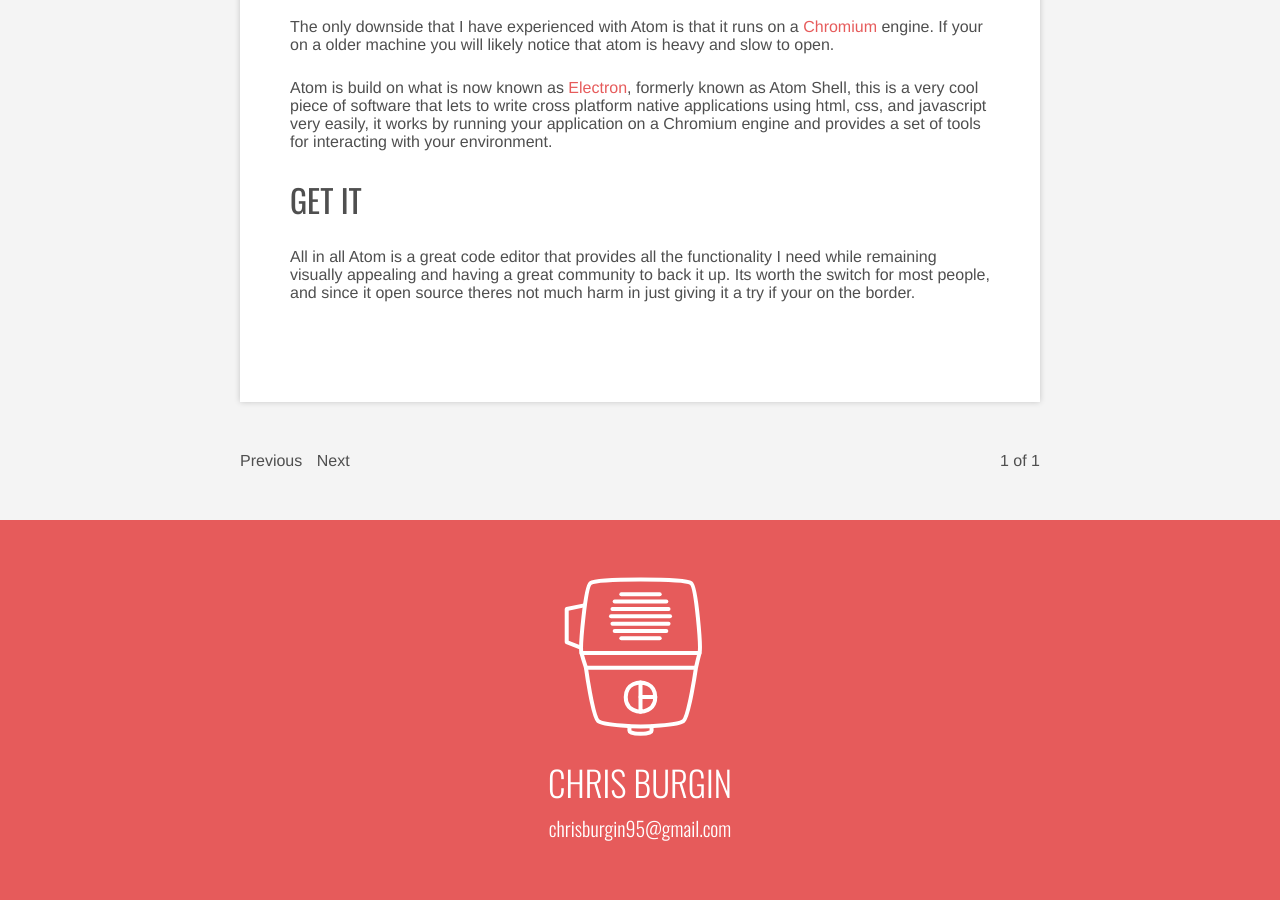
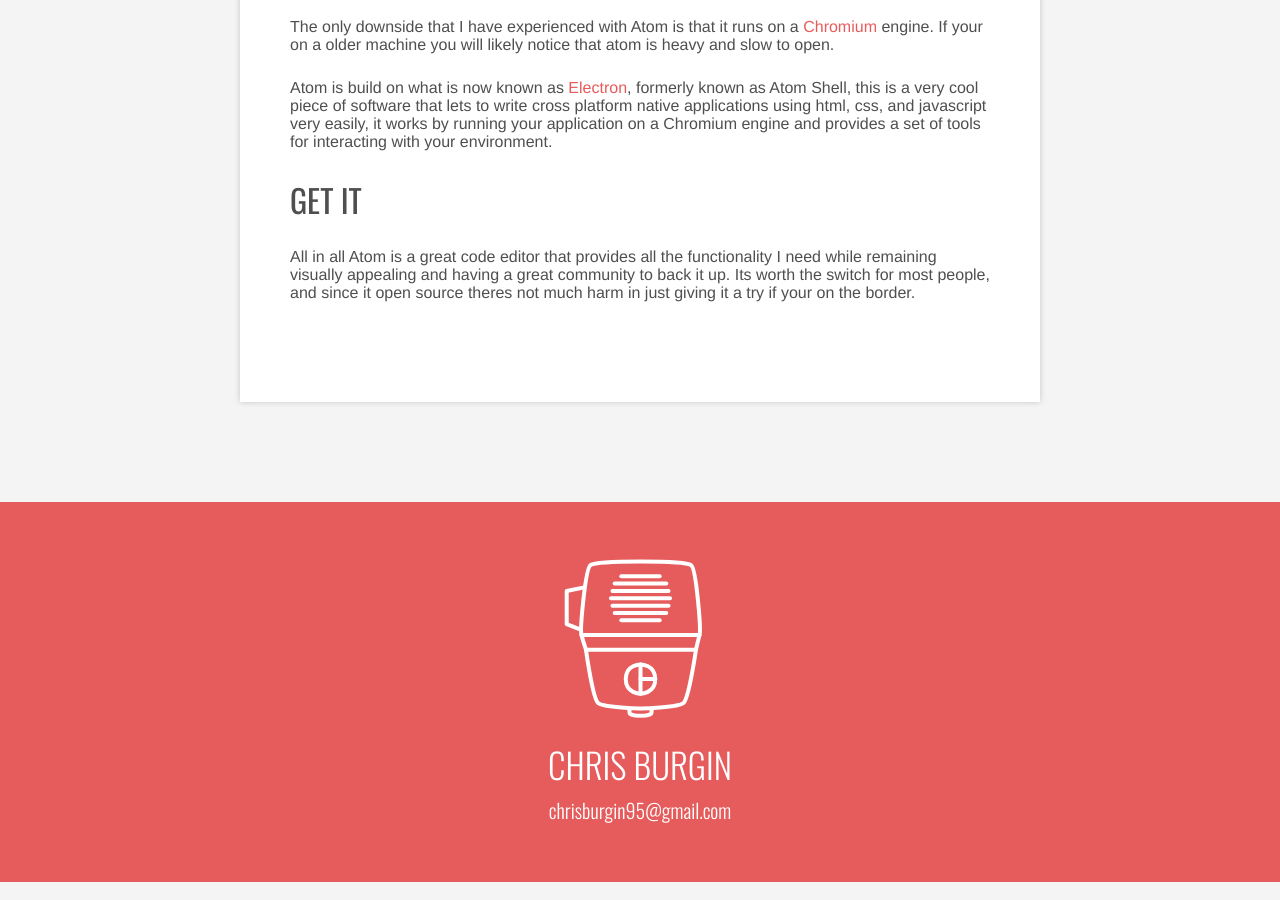
Before and after one commit to chris-burgin/chrisburgin95.github.io, a Jekyll site: the page built from index.html, in a window 1280 px wide and 900 px high, scrolled down 1330 px. Built offline with Jekyll 4.4.1, drawn with Linux system fonts in a browser that asks for light colours; nearby versions of some CDN libraries; some web fonts are replaced; the list of posts is cut into pages by our own code.

Commit message:
Favicon and Pagination Removed Pagignation if there were no pages to go to.

```diff
--- a/_includes/head.html
+++ b/_includes/head.html
@@ -5,7 +5,7 @@
 
   <title>{% if page.title %}{{ page.title }}{% else %}{{ site.title }}{% endif %}</title>
   <meta name="description" content="{% if page.excerpt %}{{ page.excerpt | strip_html | strip_newlines | truncate: 160 }}{% else %}{{ site.description }}{% endif %}">
-
+  <link rel="icon" type="image/ico" href="{{ "/favicon.png" | prepend: site.baseurl }}"/>
   <!-- Fonts -->
   <link href='http://fonts.googleapis.com/css?family=Oswald:400,300' rel='stylesheet' type='text/css'>
   <link rel="stylesheet" href="https://maxcdn.bootstrapcdn.com/font-awesome/4.4.0/css/font-awesome.min.css">
--- a/index.html
+++ b/index.html
@@ -18,6 +18,7 @@
     </ul>
 
     <!-- Pagination links -->
+    {% if paginator.previous_page or paginator.next_page %}
         <div class="pagination">
             <div>
                 {% if paginator.previous_page %}
@@ -34,5 +35,6 @@
             </div>
             <span class="page_number ">{{ paginator.page }} of {{ paginator.total_pages }}</span>
         </div>
+    {% endif %}
         <!-- <p class="rss-subscribe">subscribe <a href="{{ "/feed.xml" | prepend: site.baseurl }}">via RSS</a></p> -->
 </div>
```
Also changed, not shown: favicon.png (added), 5 other files. Lines whose indentation alone changed are shown as unchanged.
